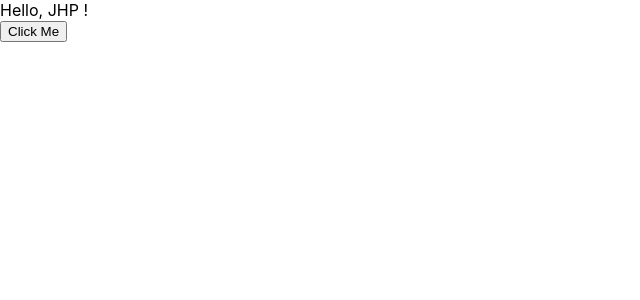
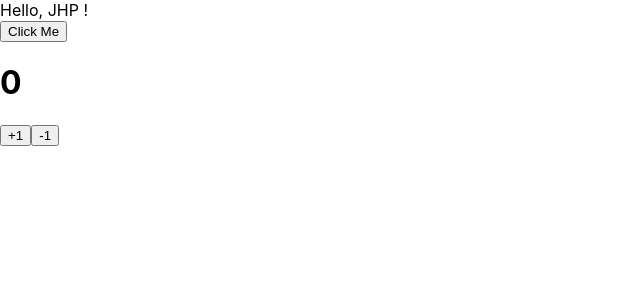
Before and after one commit to qkrwlgh91/ts-react-basic, a React (Create React App) app: page / in a window 1280 px wide. Shown: the top 300 px of the page, without its empty margins (0-640 px from the left). Built offline with nearby package versions, Linux system fonts and the light colour scheme.

Commit message:
added Counter.tsx && used useState with typescript

```diff
--- a/src/App.tsx
+++ b/src/App.tsx
@@ -1,6 +1,7 @@
 import React from 'react';
 import './App.css';
 import Greetings from './Greetings';
+import Counter from './Counter';
 
 function App() {
   const onClick = (name: string) => {
@@ -8,7 +9,11 @@
 
   };
   return (
-    <Greetings name="JHP" onClick={onClick}/>
+    <div>
+      <Greetings name="JHP" onClick={onClick}/>
+      <Counter />
+    </div>
+
   );
 }
 
--- /dev/null
+++ b/src/Counter.tsx
@@ -0,0 +1,20 @@
+import React, { useState } from 'react';
+
+function Counter() {
+
+    const [count, setCount] = useState<number>(0); // typescript에서 useState를 사용할때는 일반적인 useState에서 useState<number>(0)과 같이 Generics를 사용하여 해당 상태가 어떤 타입을 가지는지만 설정해주면 된다.
+    const onIncrease = () => setCount(count + 1);
+    const onDecrease = () => setCount(count - 1);
+
+    return (
+        <div>
+            <h1>{count}</h1>
+            <div>
+                <button onClick={onIncrease}>+1</button>
+                <button onClick={onDecrease}>-1</button>
+            </div>
+        </div>
+    )
+}
+
+export default Counter;
```
